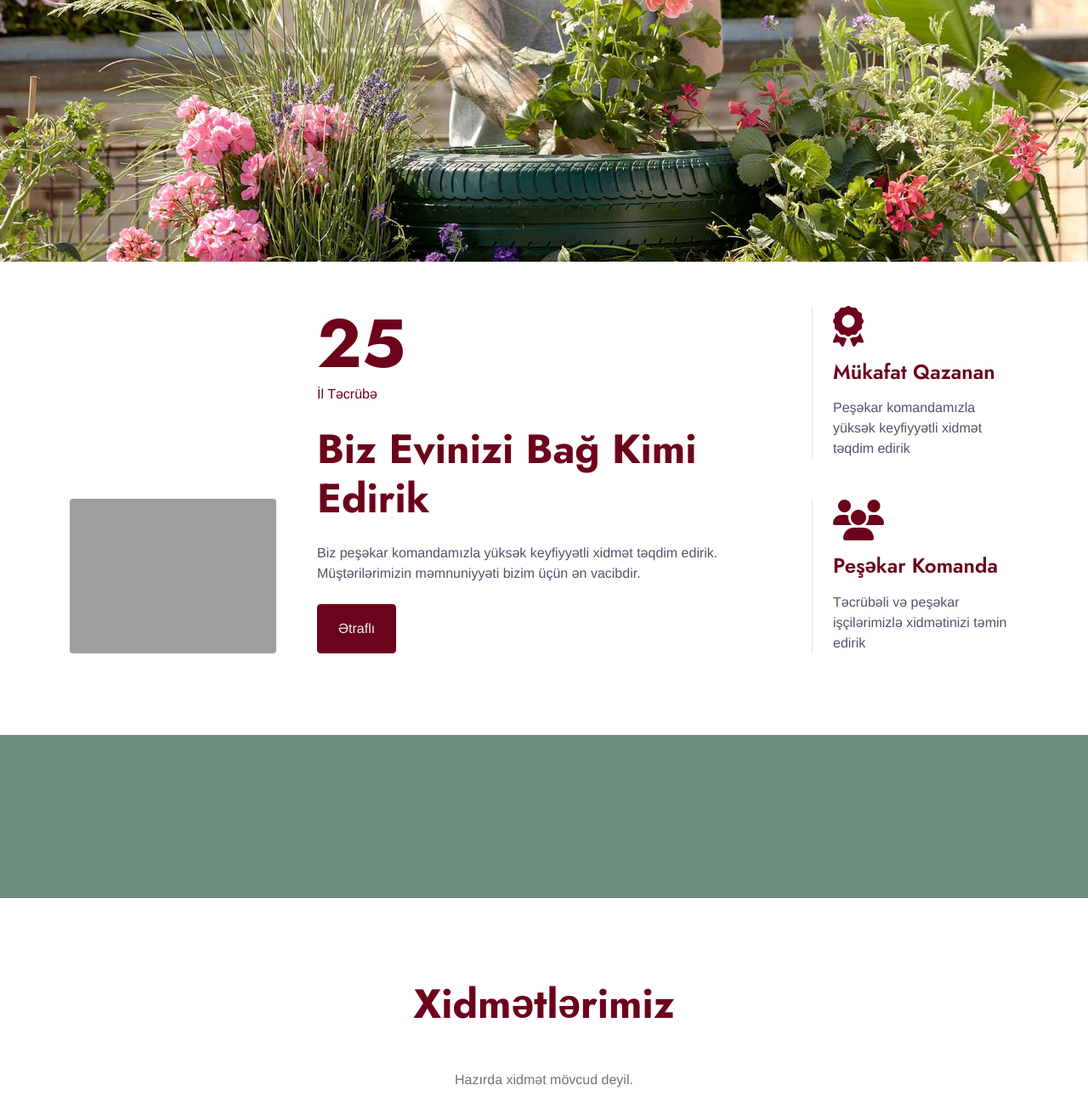
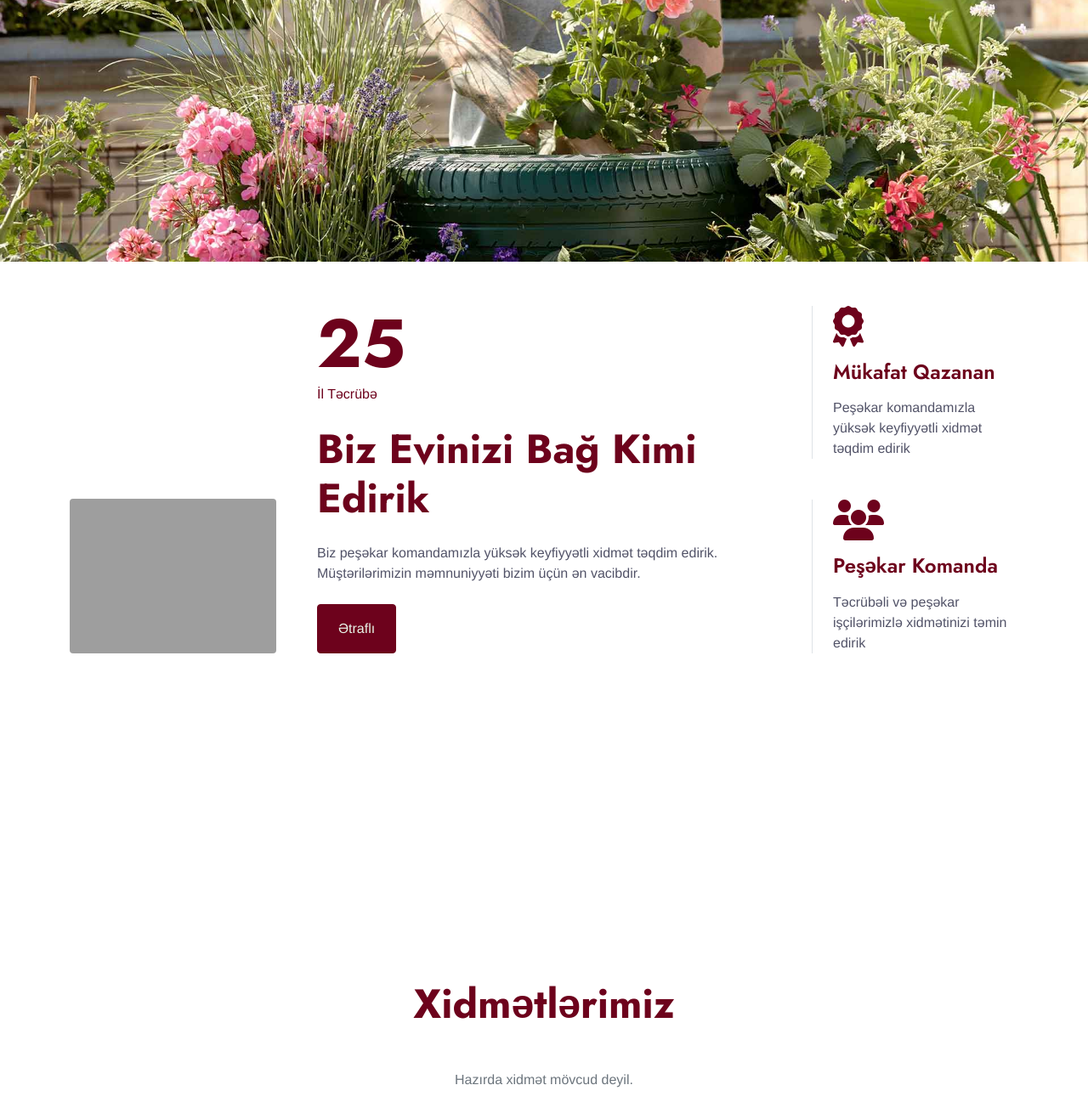
Before and after one commit to MusfiqEmirov/Temizxali, a Django app: template temizxali/templates/index.html in a window 1280 px wide. Shown: the part 539-1836 px from the top of the page at 85% size. Run offline with Django 5.2, Linux system fonts and the light colour scheme; the template is opened without the code that fills it, so the values that code supplies are empty; some libraries are stand-ins or nearby versions; grey boxes are pictures that could not be loaded.

Commit message:
front updated

```diff
--- a/temizxali/static/css/style.css
+++ b/temizxali/static/css/style.css
@@ -289,11 +289,7 @@ h6,
 }
 
 
-/*** Facts & Quote ***/
-.facts,
-.quote {
-    background: rgba(15, 66, 41, .6);
-}
+
 
 
 /*** Service ***/
```
